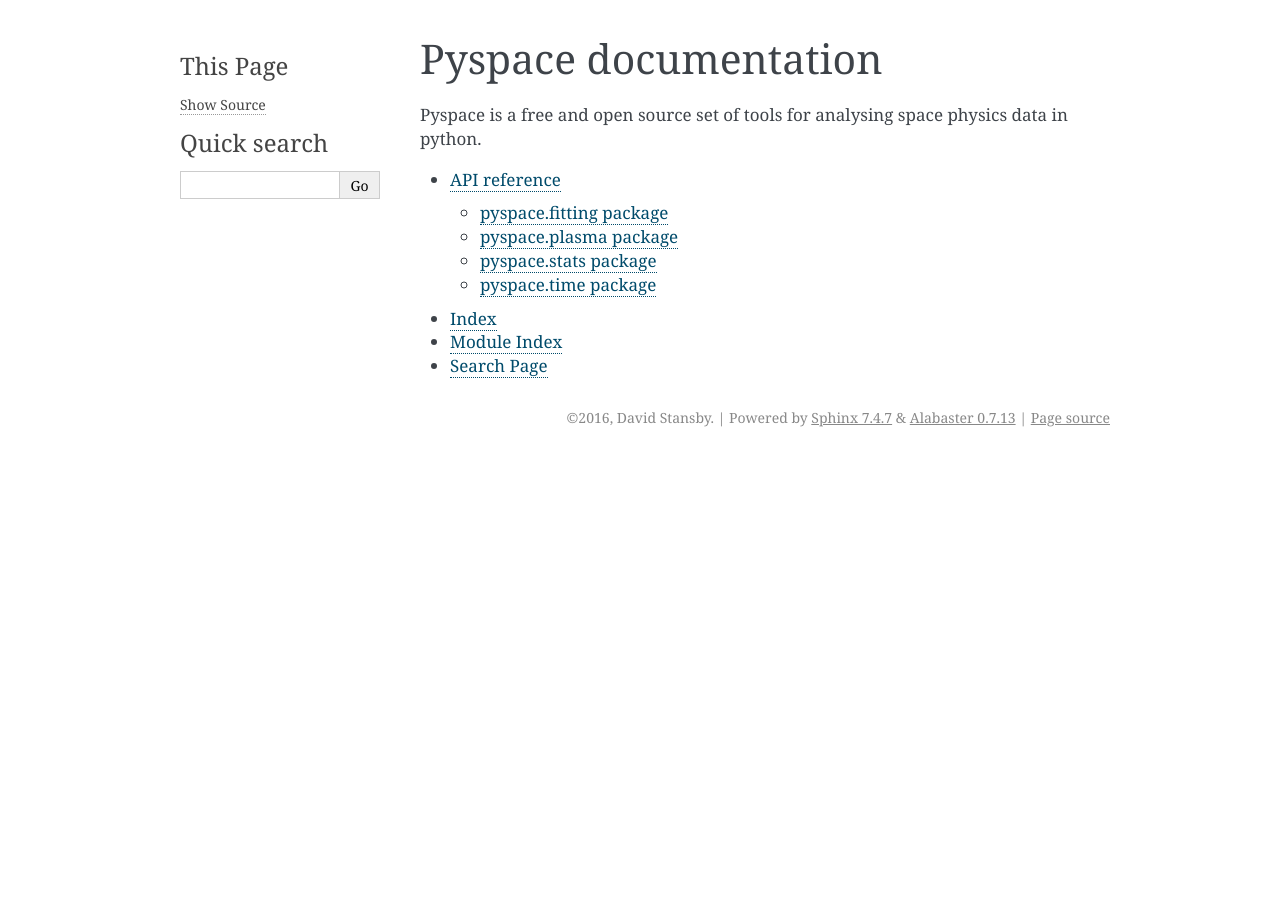
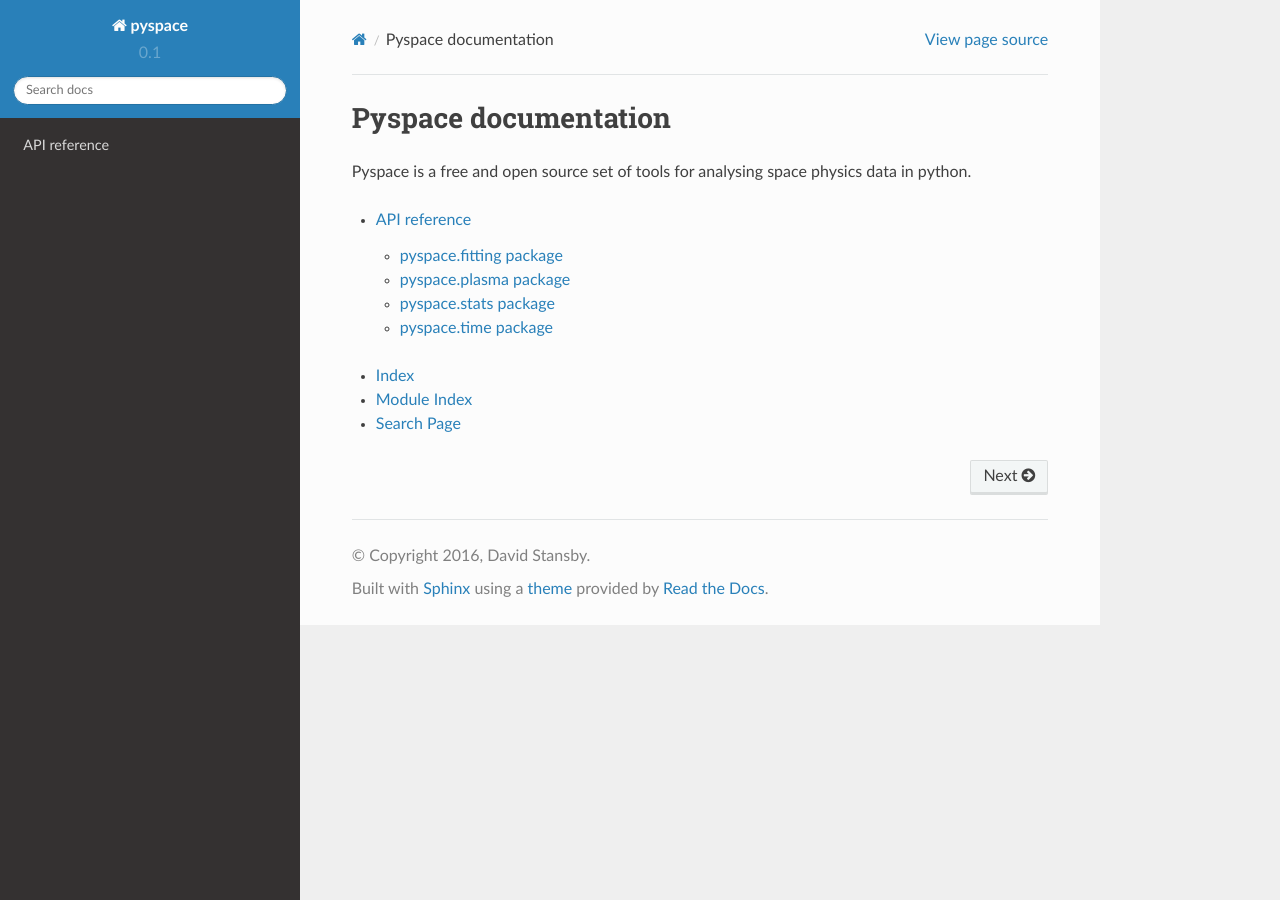
Before and after one commit to heliopython/heliopy, a Sphinx documentation site: the page built from doc/source/index.rst, in a window 1280 px wide. Built offline with Sphinx 7.4.7 and the Read the Docs theme 2.0.0, drawn with Linux system fonts in a browser that asks for light colours.

Commit message:
Add new theme for documentation

```diff
--- a/doc/source/conf.py
+++ b/doc/source/conf.py
@@ -17,10 +17,10 @@
 # add these directories to sys.path here. If the directory is relative to the
 # documentation root, use os.path.abspath to make it absolute, like shown here.
 #
-# import os
-# import sys
-# sys.path.insert(0, os.path.abspath('.'))
-
+import os
+import sys
+import sphinx_rtd_theme
+sys.path.insert(0, os.path.abspath('../../'))
 # -- General configuration ------------------------------------------------
 
 # If your documentation needs a minimal Sphinx version, state it here.
@@ -35,6 +35,7 @@
     'sphinx.ext.todo',
     'sphinx.ext.coverage',
     'sphinx.ext.mathjax',
+    'sphinx.ext.napoleon'
 ]
 
 # Add any paths that contain templates here, relative to this directory.
@@ -125,7 +126,8 @@
 # The theme to use for HTML and HTML Help pages.  See the documentation for
 # a list of builtin themes.
 #
-html_theme = 'alabaster'
+html_theme = 'sphinx_rtd_theme'
+html_theme_path = [sphinx_rtd_theme.get_html_theme_path()]
 
 # Theme options are theme-specific and customize the look and feel of a theme
 # further.  For a list of options available for each theme, see the
```
